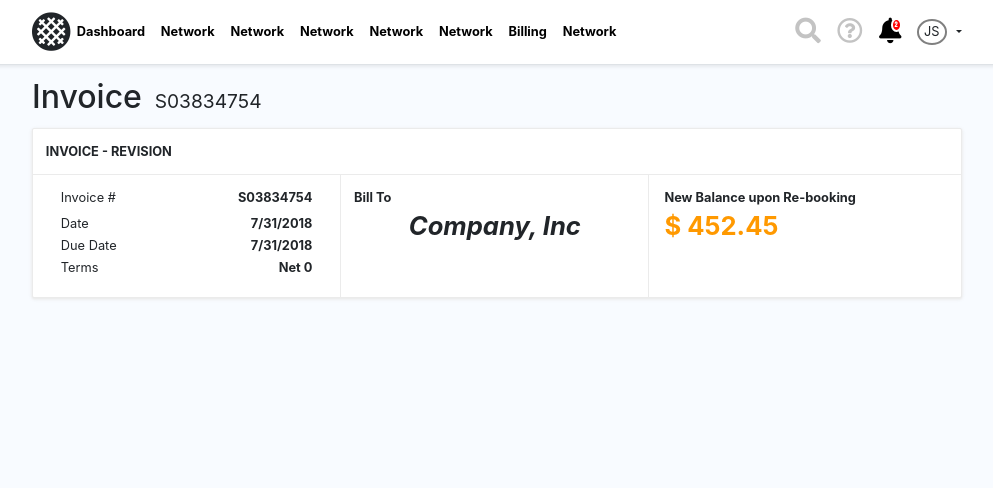
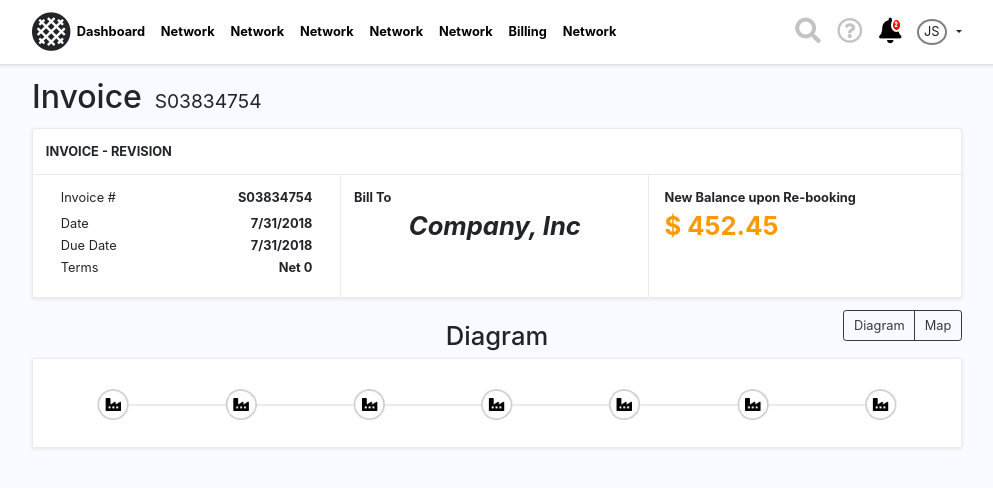
Before and after one commit to juanma0012/react-billing-template, a React (Create React App) app: page / in a window 1280 px wide. Shown: the top 488 px of the page, without its empty margins (143-1136 px from the left). Built offline with nearby package versions, Linux system fonts and the light colour scheme.

Commit message:
Added InvoiceCanvas component, it contains the diagram and map section

```diff
--- a/src/App.js
+++ b/src/App.js
@@ -1,5 +1,6 @@
 import React, { Component } from 'react';
 import InvoiceRevision from './components/InvoiceRevision'
+import InvoiceCanvas from './components/InvoiceCanvas'
 import './App.css';
 
 class App extends Component {
@@ -31,6 +32,7 @@ class App extends Component {
     return (
       <div className="App">
         <InvoiceRevision invoice={this.state.invoice}/>
+        <InvoiceCanvas invoice={this.state.invoice}/>
       </div>
     );
   }
--- a/src/components/InvoiceCanvas.js
+++ b/src/components/InvoiceCanvas.js
@@ -0,0 +1,54 @@
+import React from 'react'
+import PropTypes from 'prop-types'
+import './components.scss';
+
+class InvoiceCanvas extends React.Component {
+    constructor(props) {
+        super(props);
+        this.handleChange = this.handleChange.bind(this);
+        this.state = { showSection: "Diagram" };
+    }
+    handleChange(section) {
+        this.setState({ showSection: section });
+    }
+    render() {
+        const section = this.state.showSection;
+        let content;
+
+        if (section === "Diagram") {
+            content =
+                <div className="content justify-content-center d-flex">
+                    <img src="/images/diagram.png"/>
+                </div>;
+        } else {
+            content =
+                <div className="content justify-content-center d-flex">
+                    <img src="/images/map.png"/>
+                </div>;
+        }
+        return (
+            <div className=" InvoiceCanvas d-flex flex-column">
+                <div className="d-flex flex-row head-section position-relative justify-content-center content">
+                    <div className="position-absolute title-position">
+                        <h2 >
+                            {this.state.showSection}
+                        </h2>
+                    </div>
+                    <div className="btn-group position-absolute canvas-menu fixed-top" role="group">
+                        <button type="button" className="btn btn-outline-dark" onClick={() => this.handleChange("Diagram")}>Diagram</button>
+                        <button type="button" className="btn btn-outline-dark" onClick={() => this.handleChange("Map")}>Map</button>
+                    </div>
+                </div>
+                <div className="canvas-section">
+                    {content}
+                </div>
+            </div>
+        );
+    }
+}
+
+InvoiceCanvas.propTypes = {
+    invoice: PropTypes.object.isRequired,
+}
+
+export default InvoiceCanvas
--- a/src/components/components.scss
+++ b/src/components/components.scss
@@ -1,25 +1,26 @@
-
+$section-border-color: #ebebeb;
+$balance-text-color: #ff9900;
 .InvoiceRevision{
     .invoice-number{
         font-size: 1.5em;
     }
     .revision-section{
         background-color: white;
-        border: 1px solid #ebebeb;
+        border: 1px solid $section-border-color;
         border-radius: 2px;
-        box-shadow: 0 1px 2px 0 #ebebeb, 0 1px 4px 0 #ebebeb;
+        box-shadow: 0 1px 2px 0 $section-border-color, 0 1px 4px 0 $section-border-color;
 
         .title-section{
             padding: 1em;
-            border-bottom: 1px solid #ebebeb;
+            border-bottom: 1px solid $section-border-color;
         }
         .left-section{
             padding: 1em;
-            border-right: 1px solid #ebebeb;
+            border-right: 1px solid $section-border-color;
         }
         .mid-section{
             padding: 1em;
-            border-right: 1px solid #ebebeb;
+            border-right: 1px solid $section-border-color;
             .bill-to{
                 text-align: center;
                 font-size: 2em;
@@ -30,8 +31,30 @@
             padding-top: 1em;
             .balance{
                 font-size: 2em;
-                color: #ff9900;
+                color: $balance-text-color;
             }
         }
     }
 }
+
+.InvoiceCanvas{
+    .head-section{
+        height: 60px;
+        .title-position{
+            bottom: 0;
+        }
+        .canvas-menu{
+            right: 0;
+            left: initial;
+            padding-top: 1em;
+        }
+    }
+    .canvas-section{
+        padding: 1em;
+        min-height: 90px;
+        background-color: white;
+        border: 1px solid $section-border-color;
+        border-radius: 2px;
+        box-shadow: 0 1px 2px 0 $section-border-color, 0 1px 4px 0 $section-border-color;
+    }
+}
```
Also changed, not shown: public/images/diagram.png (added), public/images/map.png (added).
